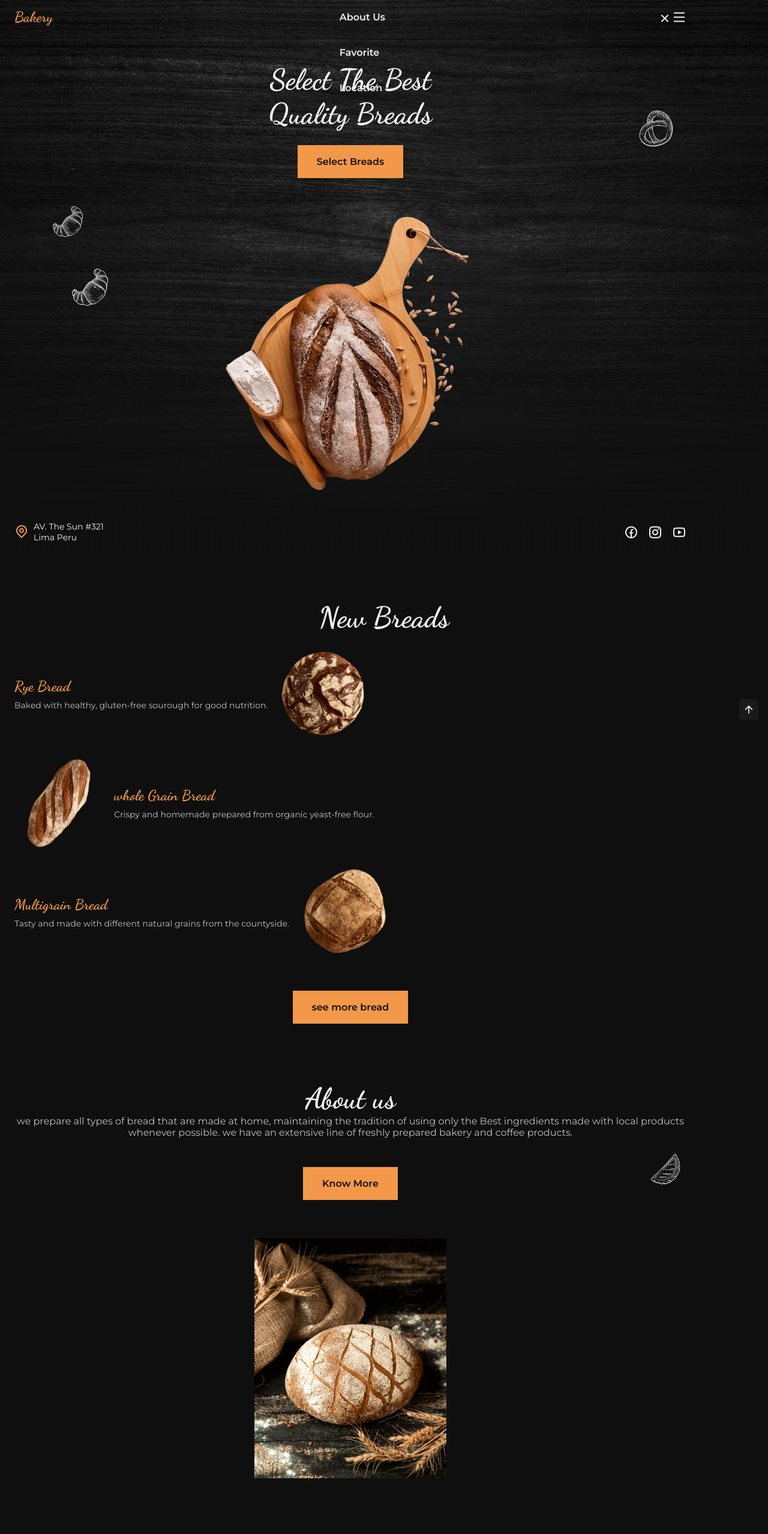
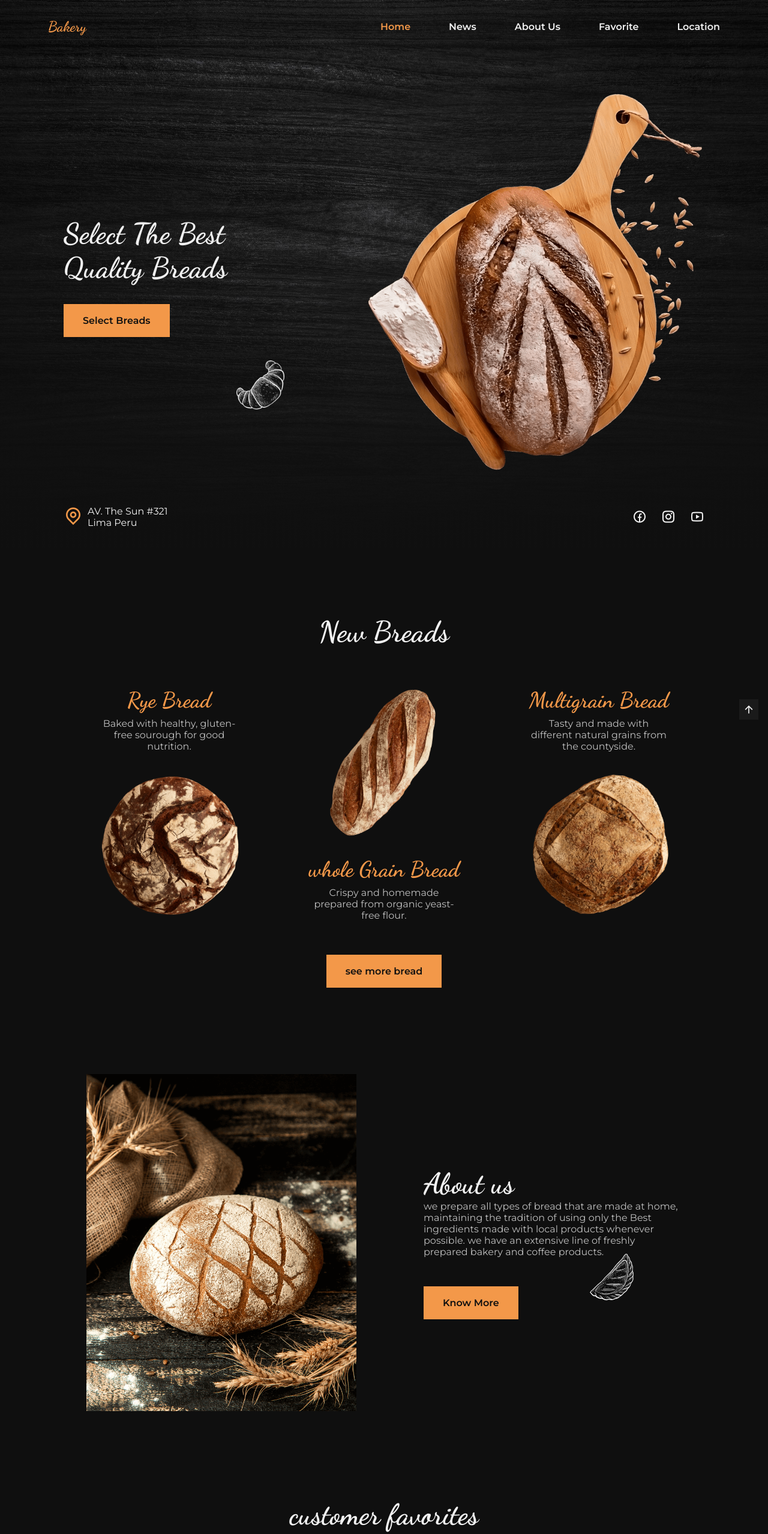
Before and after one commit to Fardosohashim/bakery, a plain HTML site: page index.html in a window 1280 px wide. Shown: the top 2558 px of the page at 60% size. Drawn offline with nearby package versions, Linux system fonts and the light colour scheme.

Commit message:
added media quaery

```diff
--- a/index.html
+++ b/index.html
@@ -25,7 +25,7 @@
             <div class="nav_menu" id="nav-menu">
                <ul class="nav_list">
                   <li class="nav_item">
-                     <a href="#home" class="nav_link">Home</a>
+                     <a href="#home" class="nav_link active-link">Home</a>
                   </li>
 
                   <li class="nav_item">
--- a/script.js
+++ b/script.js
@@ -47,9 +47,21 @@ const scrollActive = () => {
     const scrolldown = window.scrollY
 
     sections.forEach(current => {
+     const sectionHeight = current.offsetHeight,
+          sectionTop = current.offsetTop - 58,
+          sectionId = current.getAttribute('id'),
+          sectionsClass = document.querySelector('.nav_menu a[href*=' + sectionId + ']')
 
+
+    if (scrolldown > sectionTop && scrolldown <= sectionTop +sectionHeight){
+        sectionsClass.classList.add('active-link')
+     }else{
+        sectionsClass.classList.remove('active-link')
+     }
     })
-}
+
+ }
+window.addEventListener('scroll', scrollActive)
 
 
 /*=============== SCROLL REVEAL ANIMATION ===============*/
--- a/style.css
+++ b/style.css
@@ -221,7 +221,9 @@ nav{
 }
 
 /* Active link */
-
+.active-link{
+ color: var(--first-color);
+}
 
 /*=============== HOME ===============*/
 .home{
@@ -555,9 +557,184 @@ transition: bottom .4s, transform .4s;
 
 /*=============== BREAKPOINTS ===============*/
 /* For small devices */
+@media screen and (max-width: 340px){
+.container{
+  margin-inline: 1rem;
+}
+.home_title {
+  font-size: 2.5rem;
+}
+.home_footer{
+  flex-direction: column;
+  row-gap: 2rem;
+}
+.new_content{
+grid-template-columns: 200px;
+justify-content: center;
+}
+.new_card{
+  flex-direction: column;
+  row-gap: 1rem;
+  text-align: center;
+}
+.new_card:nth-child(2) img{
+  order: initial;
+}
+.favorite_conrainer{
+  grid-template-columns: 180px;
+  justify-content: center;
+}
+.footer_content{
+ grid-template-columns: max-content;
+}
 
+}
 
 /* For medium devices */
+@media screen and (min-width: 576px) {
+  .nav_menu{
+   width: 50%;
+  }
+  .home_container,
+  .new_content,
+  .about_container,
+  .visit_content{
+    grid-template-columns: 350px;
+    justify-content: center;
+  }
+  .favorite_conrainer{
+    grid-template-columns: repeat(2, 180px);
+    justify-content: center;
+  }
+  .footer_content{
+  grid-template-columns: repeat(3, max-content);
+  }
 
-
+}
+@media screen and (min-width: 768px) {
+  .home{
+    padding-top: 3rem;
+  }
+  .home_container{
+   grid-template-columns: repeat(2, 350px);
+   align-items: center;
+  }
+  .home_data{
+    text-align: initial;
+  }
+  .home_footer{
+    grid-column: 1 / 3;
+  }
+  .about_container{
+   grid-template-columns: repeat(2, 350px);
+   align-items: center;
+  }
+  .about_data{
+    order: 1;
+  }
+  .about_data,
+  .about_data .section_tittle{
+    text-align: initial;
+  }
+  .favorite_conrainer{
+    grid-template-columns: repeat(3, 180px);
+  }
+  .footer_container{
+    grid-template-columns: repeat(2, max-content);
+    justify-content: space-between;
+  }
+  .footer_img1{
+    top: 6rem;
+  }
+  .footer_img2{
+    top: 8rem;
+  }
+}
 /* For large devices */
+@media screen and (min-width: 1150px) {
+  .container{
+    margin-inline: auto;
+  }
+  .section{
+    padding-block: 7rem 2rem;
+  }
+  .nav{
+    height: calc(var(--header-height) + 2rem);
+  }
+  .nav_toggle,
+  .nav_close,
+  .nav_img1,
+  .nav_img2{
+    display: none;
+  }
+  .nav_menu{
+    width: initial;
+  }
+  .nav_list{
+    flex-direction: row;
+    column-gap: 4rem;
+  }
+  .home_container{
+    grid-template-columns: 470px 550px;
+    column-gap: 3rem;
+  }
+  .home_title{
+   margin-bottom: 2rem;
+  }
+  .home_bread{
+    width: 80px;
+    left: 18rem;
+  }
+  .home_image{
+    max-width: initial;
+    width: 550px;
+  }
+  .home_location i{
+    font-size: 2rem;
+  }
+  .home_location span{
+    font-size: var(--normal-font-size);
+  }
+.home-social{
+  column-gap: 1.5rem;
+}
+.new_container{
+  padding-top: 4rem;
+}
+.new_content{
+ grid-template-columns: repeat(3, 270px);
+ column-gap: 5.5rem;
+}
+.new_card{
+  flex-direction: column;
+  row-gap: 2rem;
+  text-align: center;
+}
+.new_title{
+  font-size: var(--h1-font-size);
+}
+.new_description{
+  font-size: var(--normal-font-size);
+  padding-inline: 1rem;
+}
+.new_img{
+width: 250px;
+}
+.about_container{
+  grid-template-columns: 450px 430px;
+  column-gap: 7rem;
+}
+.about_img{
+  width: 450px;
+}
+.about_bread{
+  width: 90px;
+  border-bottom: -3rem;
+  right: 4rem;
+}
+.footer_container{
+  padding-top: 5.5rem;
+  grid-template-columns: repeat(3, 240px);
+  gap: 5.5rem 2rem;
+}
+}
```
